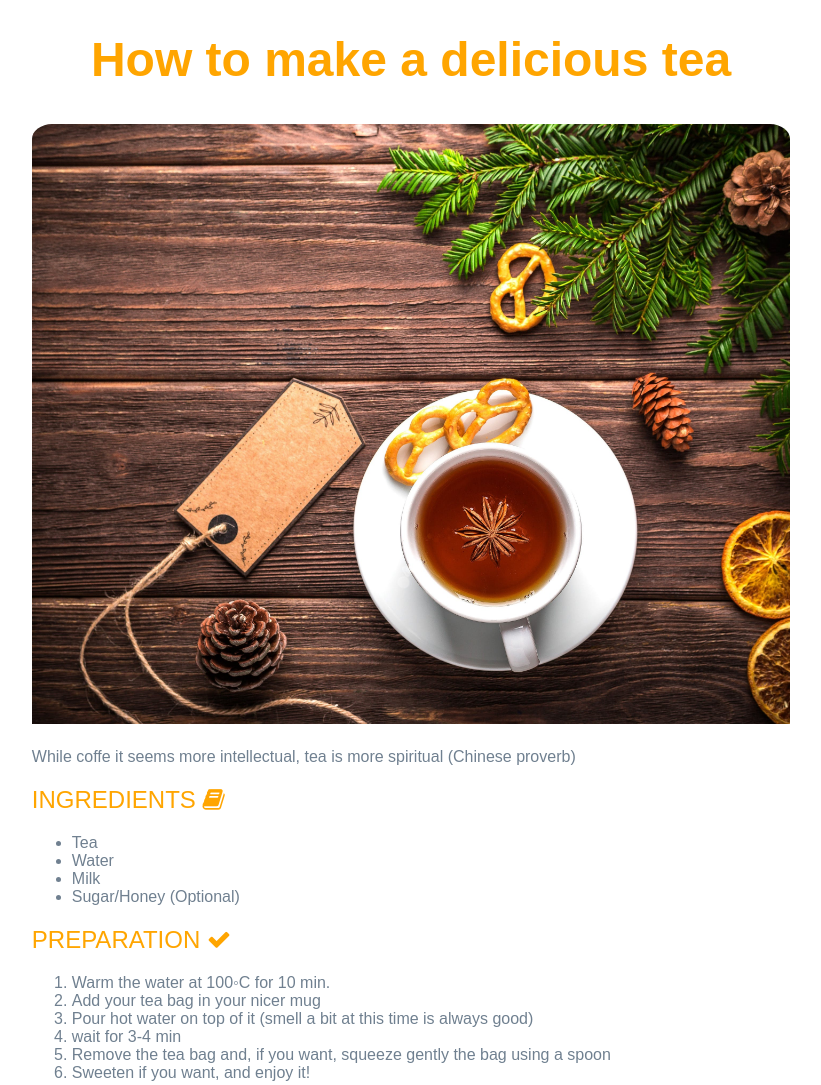
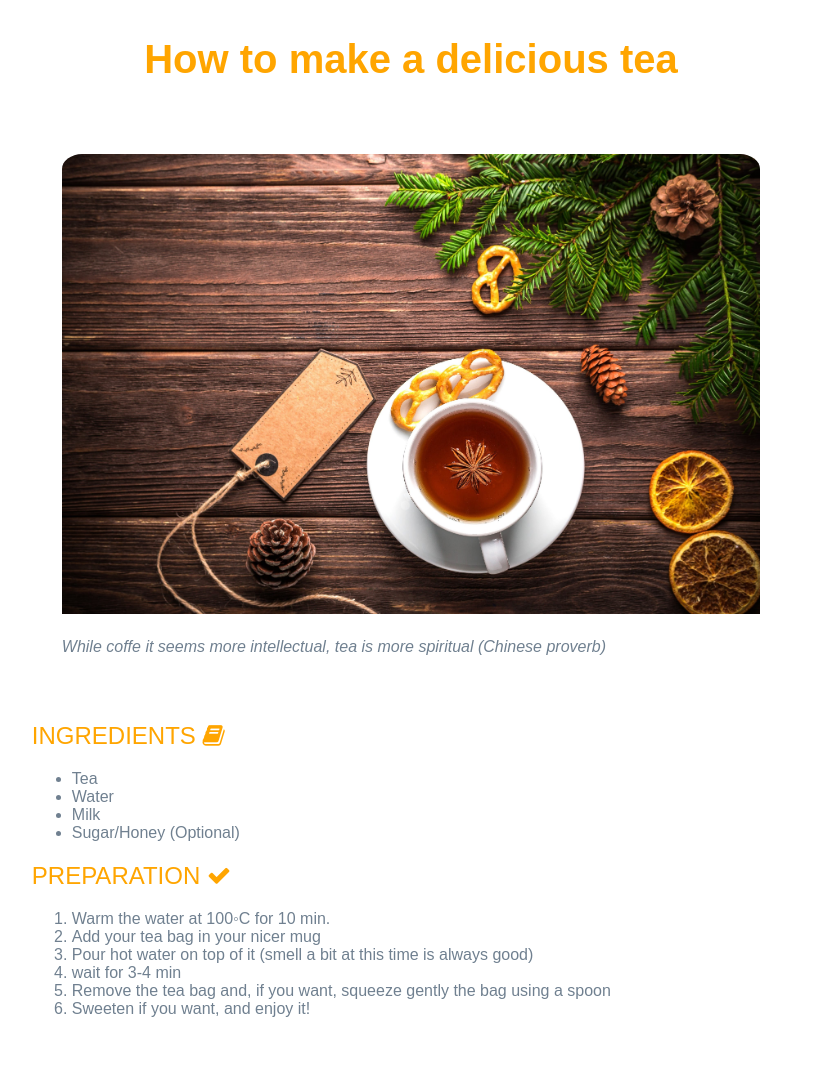
Before and after one commit to mmarmelomartelo/mmarmelomartelo.github.io, a plain HTML site: page index.html in a window 1280 px wide. Shown: the top 1085 px of the page, without its empty margins (229-1050 px from the left). Drawn offline with Linux system fonts and the light colour scheme.

Commit message:
adjust files directory and organize html and css codes for indutry standards

```diff
--- a/style.css
+++ b/assets/css/style.css
@@ -5,28 +5,26 @@ body {
 
 h1 {
     text-align: center;
-    font-size: 300%;
-    color:Orange;
+    font-size: 250%;
+    color: Orange;
+    padding: 10px;
 }
 
 img {
     border-radius: 20px;
     width: 300px;
-    height: 600px;
     object-fit: cover;
     padding-top: 5px;
     padding-bottom: 20px;
+    width: 100%;
+    height: fit-content;
 }
+
 h2 {
     color: Orange;
     text-transform: uppercase;
     font-weight: 100;
 }
-
-   img {
-    width: 100%;
-   }
-
 
 footer {
     margin-top: 70px;
@@ -45,6 +43,11 @@ img {
     margin: auto;
 }
 
+#proverb {
+    padding: 30px;
+    font-style: italic;
+}
+
 @media screen and (max-width: 768px) {
 
     #container {
--- a/index.html
+++ b/index.html
@@ -1,20 +1,26 @@
 <!DOCTYPE html>
+
 <head>
     <meta charset="utf-8">
     <meta name="viewport" content="width=device-width">
     <title>How to make a delicious tea</title>
     <link rel="stylesheet" href="https://maxcdn.bootstrapcdn.com/font-awesome/4.7.0/css/font-awesome.min.css" type="text/css" />
-    <link href="style.css" rel="stylesheet" type="text/css"/>
+    <link href="assets/css/style.css" rel="stylesheet" type="text/css" />
 </head>
+
 <body>
     <div id="container">
         <header>
             <center>
                 <h1>How to make a delicious tea</h1>
             </center>
-        <img src="pexels-photo-259955.jpeg"
-         <p> While coffe it seems more intellectual, tea is more spiritual (Chinese proverb)</p>
+
         </header>
+        <section id="proverb">
+            <img src="assets/images/pexels-photo-259955.jpeg" <p> While coffe it seems more intellectual, tea is more spiritual (Chinese
+            proverb)</p>
+
+        </section>
         <section id="ingredients" onmouseover="ingredientsHover()" onmouseout="ingredientsNormal()">
             <h2>ingredients <i class="fa fa-book" aria-hidden="true"></i> </h2>
             <ul>
@@ -62,4 +68,5 @@
         }
     </script>
 </body>
+
 </html>
```
Also changed, not shown: assets/images/pexels-photo-259955.jpeg (renamed from pexels-photo-259955.jpeg). Lines whose indentation alone changed are shown as unchanged.
